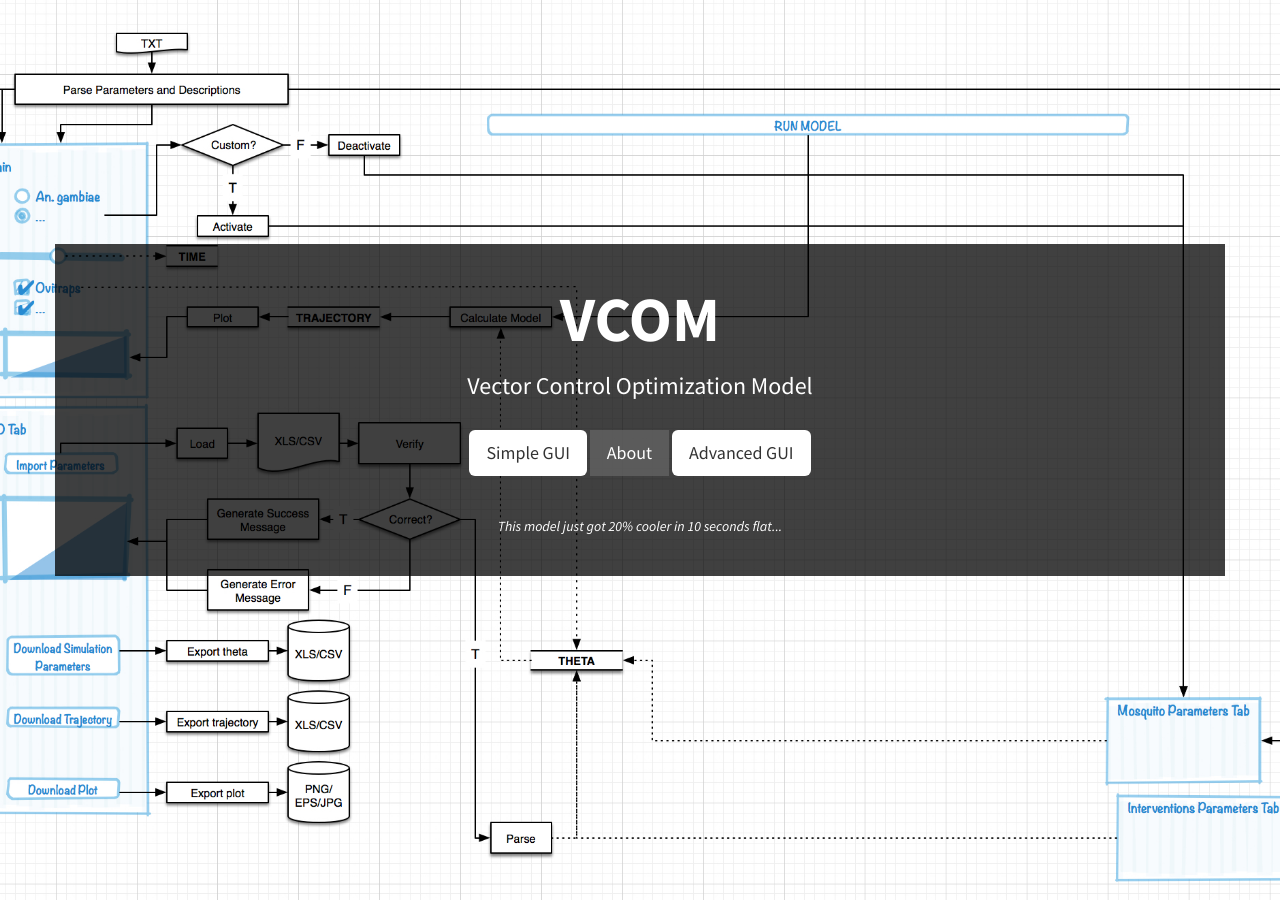
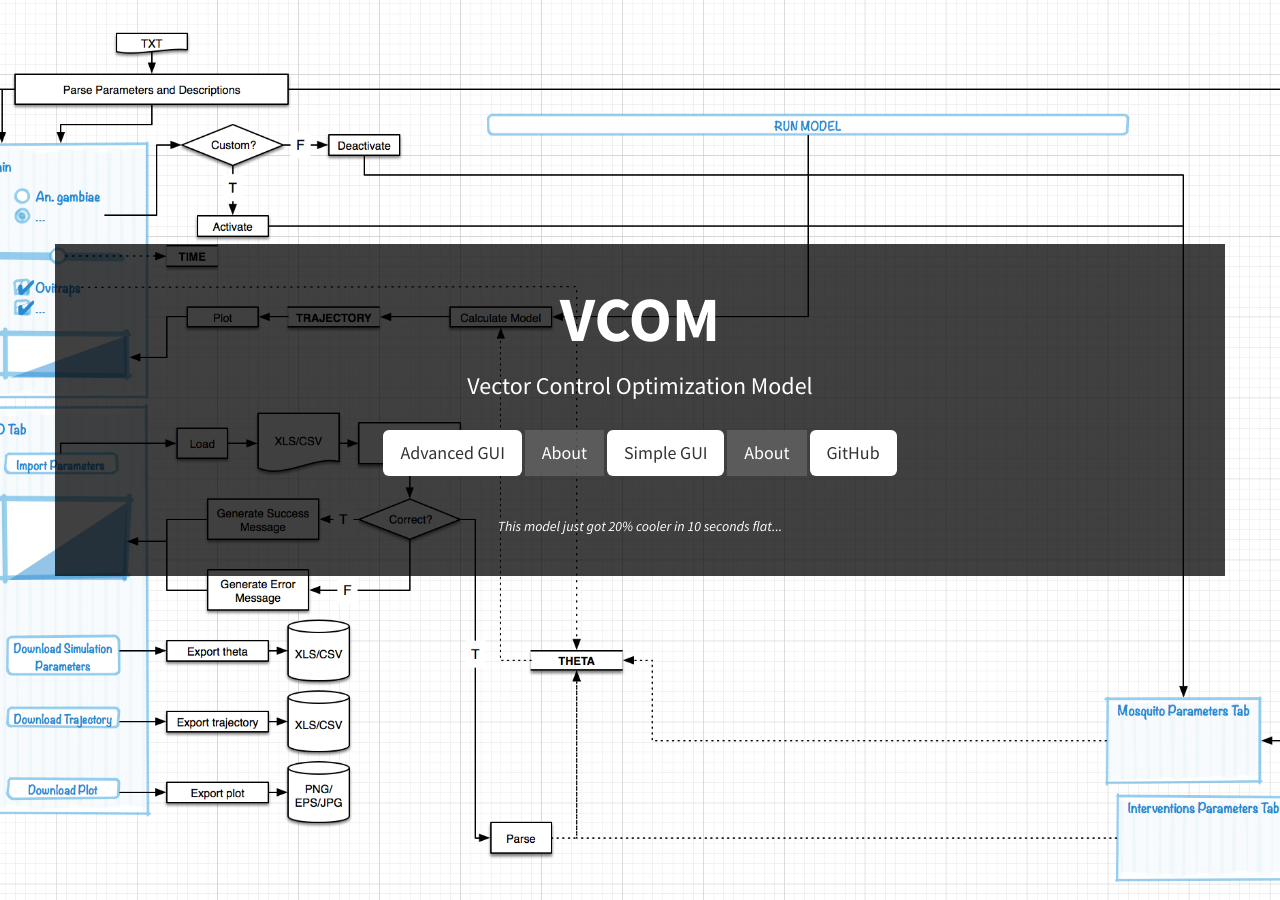
Before and after one commit to skiware/VCOM, a Jekyll site: the page built from index.html, in a window 1280 px wide and 900 px high. Built offline with Jekyll 4.4.1, drawn with Linux system fonts in a browser that asks for light colours.

Commit message:
Adding link to github

```diff
--- a/_includes/header.html
+++ b/_includes/header.html
@@ -6,9 +6,11 @@
             <h1>VCOM</h1>
             <h3>Vector Control Optimization Model</h3>
             <br>
+            <a href="https://chipdelmal.shinyapps.io/AnotherSunnyDay/" class="btn btn-light btn-lg">Advanced GUI</a>
+            <a href="#services" class="btn btn-gray btn-lg">About</a>
             <a href="https://chipdelmal.shinyapps.io/SkyBlueSky/" class="btn btn-light btn-lg">Simple GUI</a>
             <a href="#services" class="btn btn-gray btn-lg">About</a>
-            <a href="https://chipdelmal.shinyapps.io/AnotherSunnyDay/" class="btn btn-light btn-lg">Advanced GUI</a>
+            <a href="https://github.com/Chipdelmal/VCOM" class="btn btn-light btn-lg">GitHub</a>
             <br><br><br>
             <i>This model just got 20% cooler in 10 seconds flat...</i>
             <br><br><br>
```
Also changed, not shown: 2 other files.
